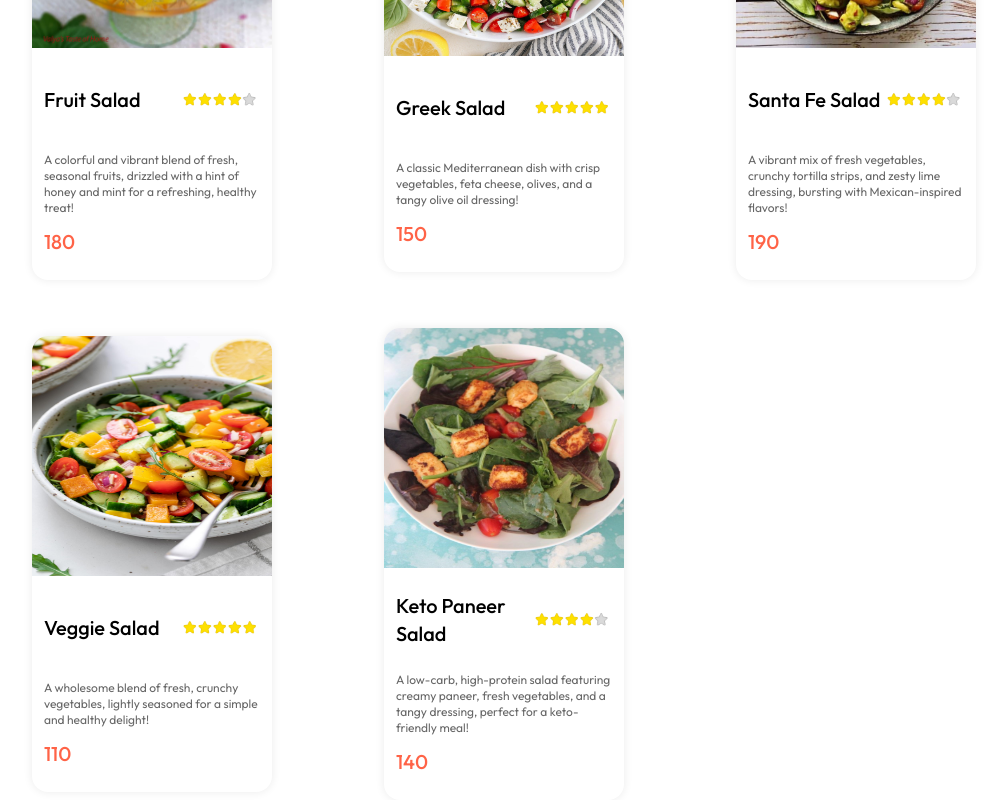
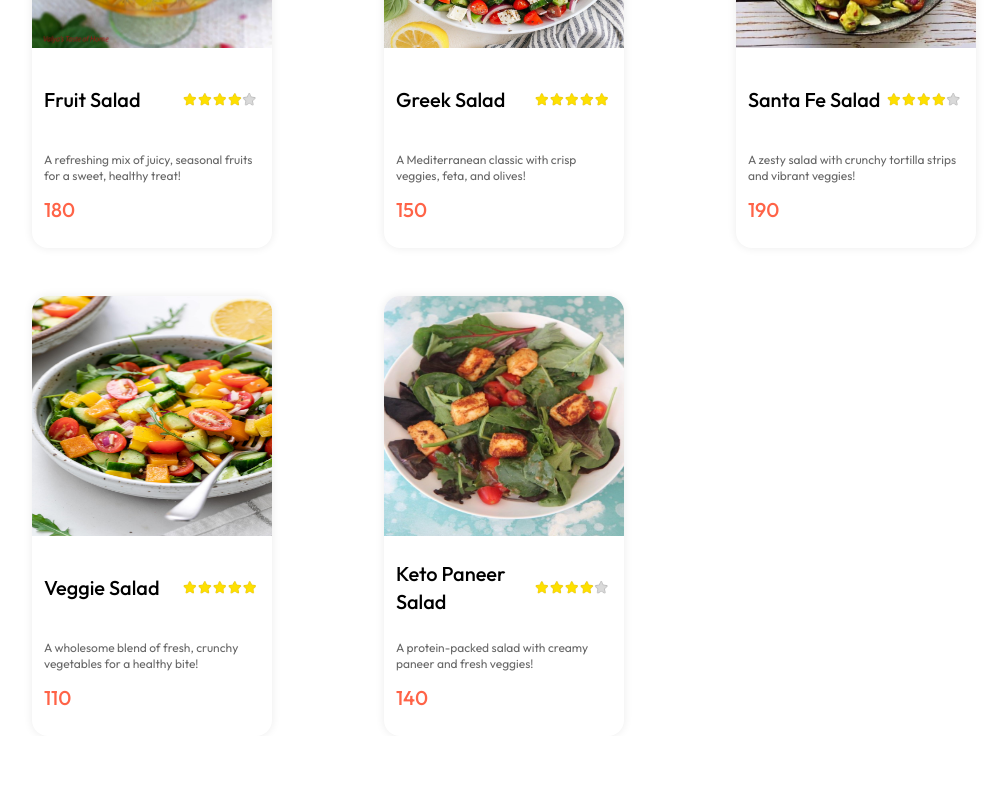
Before and after one commit to namannn04/Zwigato, a React (Vite) app in the folder Frontend/: page / in a window 1280 px wide. Shown: the part 1277-2077 px from the top of the page, without its empty margins (136-1143 px from the left). After the commit the page ends 2013 px from the top, so only its background shows below. Built offline with nearby package versions, Linux system fonts and the light colour scheme.

Commit message:
updated description

```diff
--- a/Frontend/src/assets/data.js
+++ b/Frontend/src/assets/data.js
@@ -57,7 +57,7 @@ export const food_list = [
         rate: rating_4,
         image: salad_1,
         price: 180,
-        description: "A colorful and vibrant blend of fresh, seasonal fruits, drizzled with a hint of honey and mint for a refreshing, healthy treat!",
+        description: "A refreshing mix of juicy, seasonal fruits for a sweet, healthy treat!",
         category: "Salad"
     },
     {
@@ -66,7 +66,7 @@ export const food_list = [
         rate: rating_5,
         image: salad_2,
         price: 150,
-        description: "A classic Mediterranean dish with crisp vegetables, feta cheese, olives, and a tangy olive oil dressing!",
+        description: "A Mediterranean classic with crisp veggies, feta, and olives!",
         category: "Salad"
     },
     {
@@ -75,7 +75,7 @@ export const food_list = [
         rate: rating_4,
         image: salad_3,
         price: 190,
-        description: "A vibrant mix of fresh vegetables, crunchy tortilla strips, and zesty lime dressing, bursting with Mexican-inspired flavors!",
+        description: "A zesty salad with crunchy tortilla strips and vibrant veggies!",
         category: "Salad"
     },
     {
@@ -84,7 +84,7 @@ export const food_list = [
         rate: rating_5,
         image: salad_4,
         price: 110,
-        description: "A wholesome blend of fresh, crunchy vegetables, lightly seasoned for a simple and healthy delight!",
+        description: "A wholesome blend of fresh, crunchy vegetables for a healthy bite!",
         category: "Salad"
     },
     {
@@ -93,7 +93,7 @@ export const food_list = [
         rate: rating_4,
         image: salad_5,
         price: 140,
-        description: "A low-carb, high-protein salad featuring creamy paneer, fresh vegetables, and a tangy dressing, perfect for a keto-friendly meal!",
+        description: "A protein-packed salad with creamy paneer and fresh veggies!",
         category: "Salad"
     }
 ]
```
